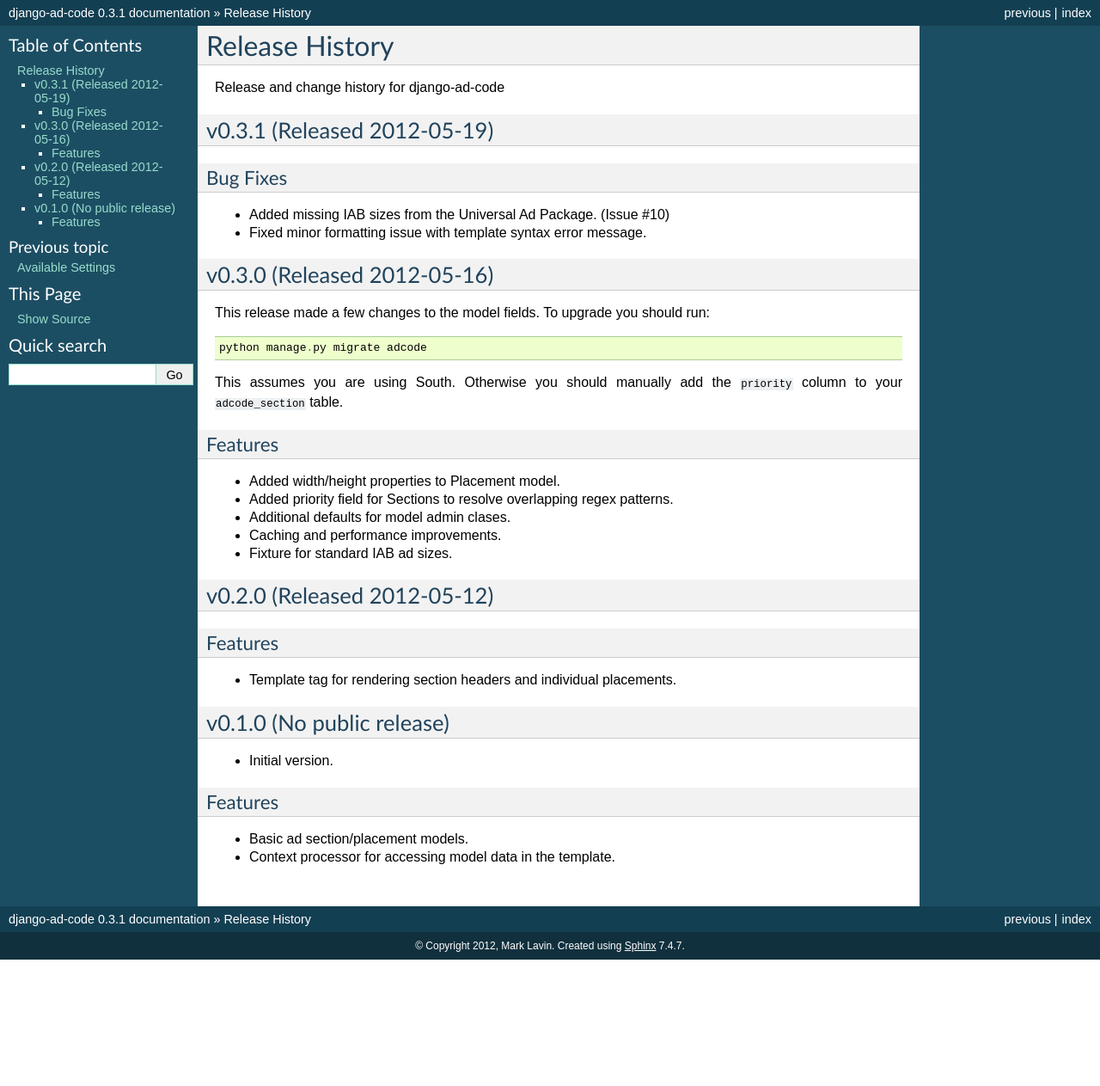
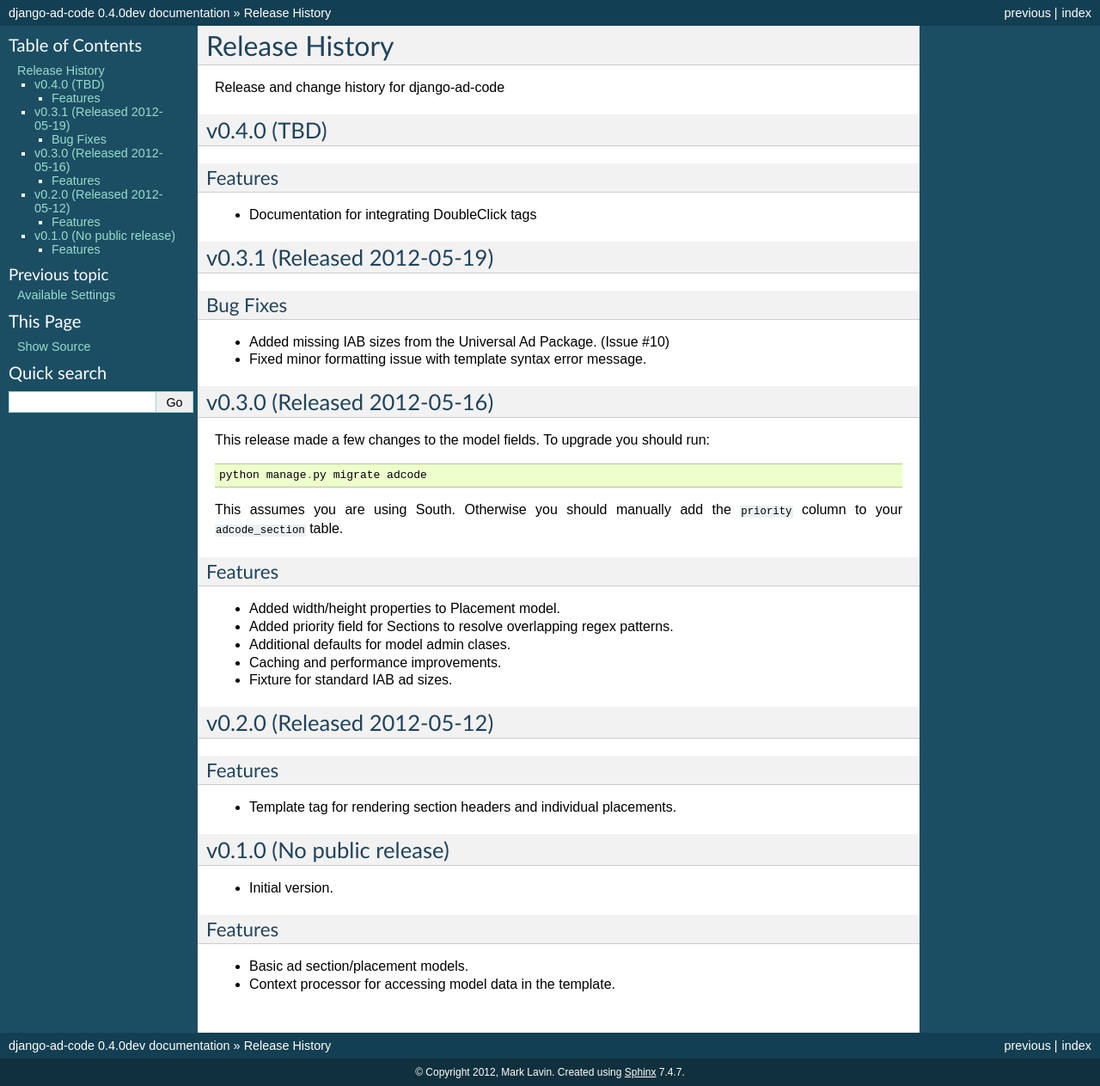
Before and after one commit to mlavin/django-ad-code, a Sphinx documentation site: the page built from docs/releases.rst, in a window 1280 px wide. Shown: the whole page at 86% size. Built offline with Sphinx 7.4.7, drawn with Linux system fonts in a browser that asks for light colours; before the commit the page ends 1116 px from its top, so only the background shows below that.

Commit message:
Version bump to reflect current state of master. Release note on DoubleClick docs. Fixes #2.

```diff
--- a/adcode/__init__.py
+++ b/adcode/__init__.py
@@ -3,4 +3,4 @@
 from ad networks or exchanges such Adsense, DoubleClick or OpenX.
 """
 
-__version__ = '0.3.1'
+__version__ = '0.4.0dev'
--- a/docs/conf.py
+++ b/docs/conf.py
@@ -48,9 +48,9 @@
 # built documents.
 #
 # The short X.Y version.
-version = '0.3'
+version = '0.4'
 # The full version, including alpha/beta/rc tags.
-release = '0.3.1'
+release = '0.4.0dev'
 
 # The language for content autogenerated by Sphinx. Refer to documentation
 # for a list of supported languages.
--- a/docs/releases.rst
+++ b/docs/releases.rst
@@ -2,6 +2,15 @@
 ====================================
 
 Release and change history for django-ad-code
+
+v0.4.0 (TBD)
+------------------------------------
+
+Features
+_________________
+
+- Documentation for integrating DoubleClick tags
+
 
 v0.3.1 (Released 2012-05-19)
 ------------------------------------
```
